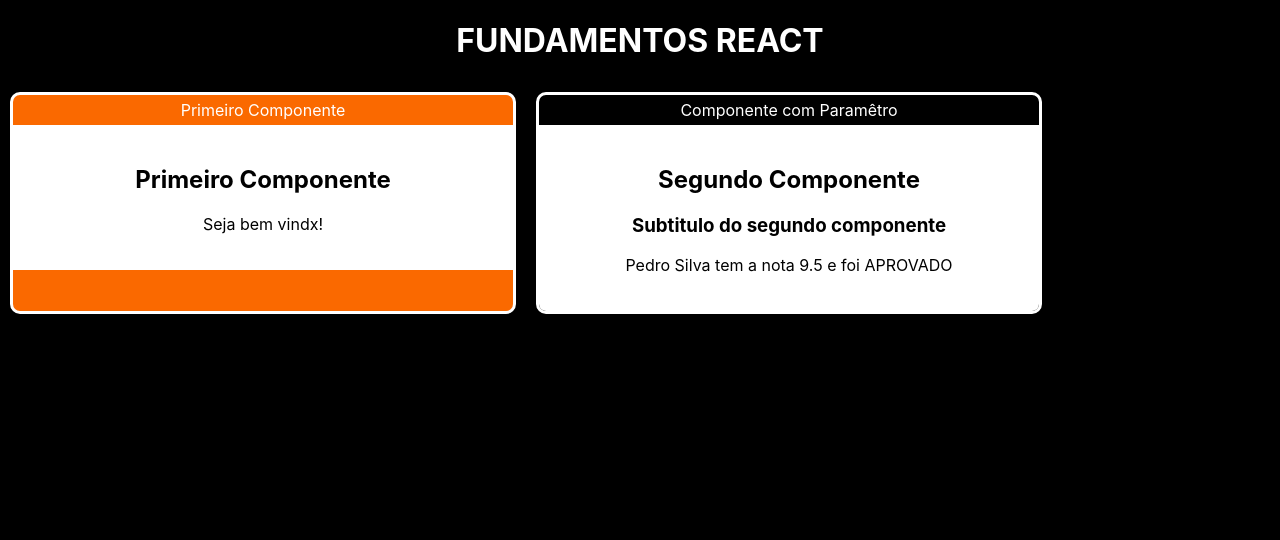
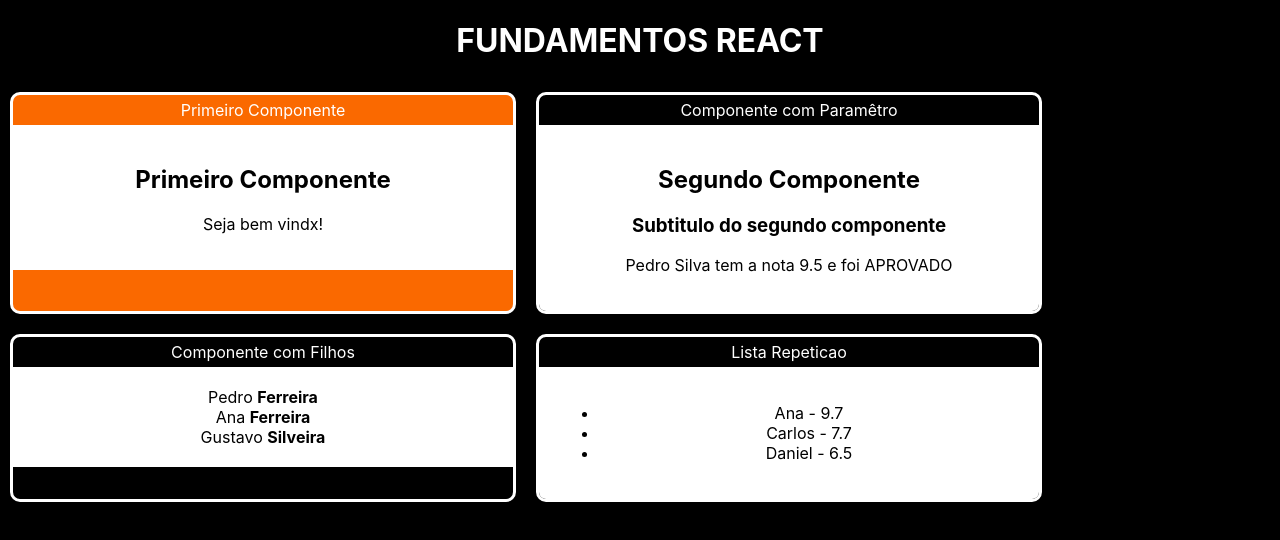
Before and after one commit to marianavanucci/fundamentos-react, a React (Create React App) app: page / in a window 1280 px wide. Shown: the top 540 px of the page. Built offline with nearby package versions, Linux system fonts and the light colour scheme.

Commit message:
repeticao

```diff
--- a/src/App.jsx
+++ b/src/App.jsx
@@ -7,6 +7,8 @@
 import CompParametro from "./components/basics/ComParametro";
 
 import Card from './components/layout/Card';
+import Familia from './components/basics/Familia';
+import ListaAlunos from './components/repeticao/ListaAlunos';
 
 
 const tag = <strong>Olá React!!</strong>;
@@ -37,6 +39,20 @@
           nota={9.5}
               ></CompParametro>
           </Card>
+
+          <Card
+        title= "Componente com Filhos" color="FF00DD"
+        >
+             <Familia sobrenome="Ferreira"></Familia>
+          </Card>
+
+          <Card
+        title= "Lista Repeticao" color="FF00DD"
+        >
+             <ListaAlunos></ListaAlunos>
+          </Card>
+
+
         </div>
 
 
--- /dev/null
+++ b/src/components/basics/Familia.jsx
@@ -0,0 +1,15 @@
+import React from "react";
+import FamiliaMembro from './FamiliaMembro'
+
+export default props =>{
+
+    return(
+
+        <div>
+            <FamiliaMembro nome="Pedro" sobrenome={props.sobrenome}></FamiliaMembro>
+            <FamiliaMembro nome="Ana" {...props}></FamiliaMembro>
+            <FamiliaMembro nome="Gustavo" sobrenome="Silveira"></FamiliaMembro>
+        </div>
+    )
+
+}
--- /dev/null
+++ b/src/components/basics/FamiliaMembro.jsx
@@ -0,0 +1,12 @@
+import React from "react";
+
+export default props =>{
+
+    return(
+
+        <div>
+            {props.nome} <strong>{props.sobrenome}</strong>
+        </div>
+    )
+
+}
--- /dev/null
+++ b/src/components/repeticao/ListaAlunos.jsx
@@ -0,0 +1,13 @@
+import React from "react";
+
+export default props => {
+    return (
+        <div>
+            <ul>
+                <li>Ana - 9.7</li>
+                <li>Carlos - 7.7</li>
+                <li>Daniel - 6.5</li>
+            </ul>
+        </div>
+    )
+}
```
